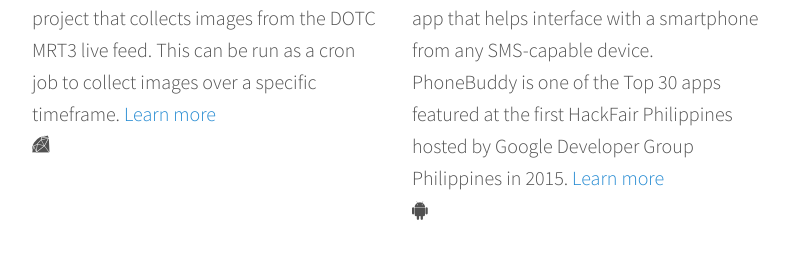
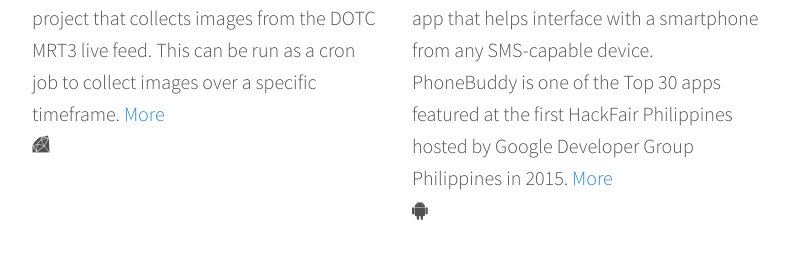
Before and after one commit to b-ggs/b-ggs.github.io, a Jekyll site: the page built from projects/index.html, in a window 1280 px wide. Shown: the part 320-579 px from the top of the page, without its empty margins (243-1032 px from the left). Built offline with Jekyll 4.4.1, drawn with Linux system fonts in a browser that asks for light colours; nearby versions of some CDN libraries.

```diff
--- a/projects/index.html
+++ b/projects/index.html
@@ -17,7 +17,10 @@
         {{ project.duration }}
       </div>
       <div class="post">
-        {{ project.write_up }} <a target="_blank" href="{{ project.url }}">Learn more</a>
+        {{ project.write_up }}
+        {% if project.url != # %}
+          <a target="_blank" href="{{ project.url }}">More</a>
+        {% endif %}
       </div>
       <div class="post add-margin">
       {% for item in project.stack %}
```
